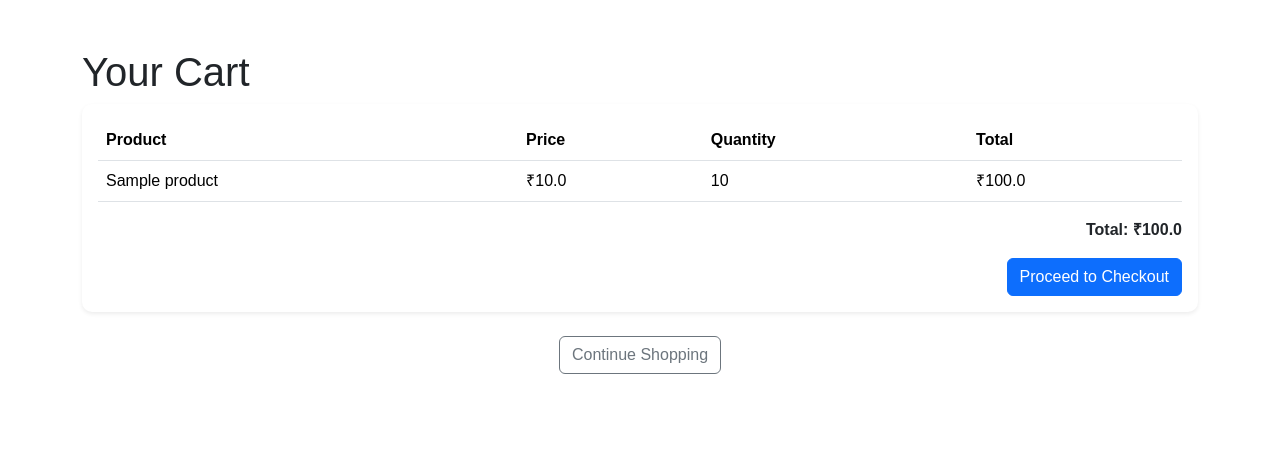
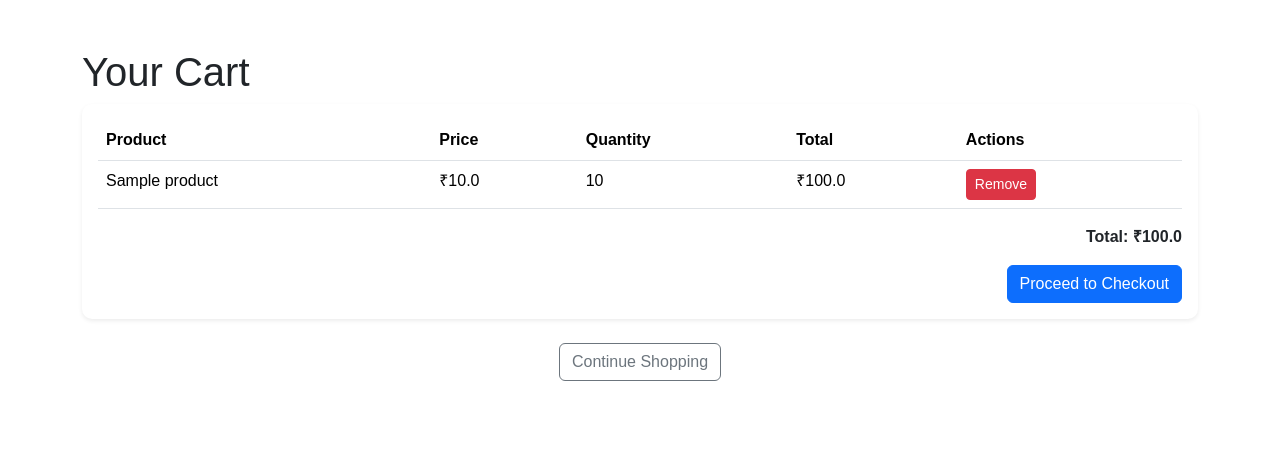
Before and after one commit to jhaBinoy/ecommerce-mithlanchal, a Flask app: page /cart in a window 1280 px wide. Shown: the part 56-505 px from the top of the page. Run offline with Flask 3, Linux system fonts and the light colour scheme; a user stored in the database is signed in; tables that the repository leaves empty hold one stand-in row (values such as "Sample post"); parts of the project's set-up code (start-up, migrations or seed data) failed here and were passed over.

Commit message:
update with advanced UI and professional look

```diff
--- a/app.py
+++ b/app.py
@@ -186,6 +186,45 @@ def payment_success():
         flash(f'Payment verification failed: {str(e)}')
         return redirect(url_for('checkout'))
 
+@app.route('/cart/remove/<int:cart_item_id>', methods=['POST'])
+@login_required
+def remove_from_cart(cart_item_id):
+    cart_item = CartItem.query.get_or_404(cart_item_id)
+    if cart_item.user_id != current_user.id:
+        flash('Unauthorized action')
+        return redirect(url_for('cart'))
+    db.session.delete(cart_item)
+    db.session.commit()
+    flash('Item removed from cart')
+    return redirect(url_for('cart'))
+
+class Order(db.Model):
+    id = db.Column(db.Integer, primary_key=True)
+    user_id = db.Column(db.Integer, db.ForeignKey('user.id'), nullable=False)
+    total = db.Column(db.Float, nullable=False)
+    payment_id = db.Column(db.String(100))
+    created_at = db.Column(db.DateTime, default=datetime.utcnow)
+    user = db.relationship('User', backref='orders')
+
+@app.route('/search')
+def search():
+    query = request.args.get('q')
+    products = Product.query.filter(Product.name.ilike(f'%{query}%')).all()
+    return render_template('index.html', products=products)
+
+@app.route('/cart/remove/<int:cart_item_id>', methods=['POST'])
+@login_required
+def remove_from_cart(cart_item_id):
+    cart_item = CartItem.query.get_or_404(cart_item_id)
+    if cart_item.user_id != current_user.id:
+        flash('Unauthorized action')
+        return redirect(url_for('cart'))
+    db.session.delete(cart_item)
+    db.session.commit()
+    flash('Item removed from cart')
+    return redirect(url_for('cart'))
+
+
 @app.route('/logout')
 @login_required
 def logout():
--- a/templates/cart.html
+++ b/templates/cart.html
@@ -48,6 +48,7 @@
                                 <th>Price</th>
                                 <th>Quantity</th>
                                 <th>Total</th>
+                                <th>Actions</th> <!-- Added Actions column -->
                             </tr>
                         </thead>
                         <tbody>
@@ -57,6 +58,11 @@
                                     <td>₹{{ item.product.price }}</td>
                                     <td>{{ item.quantity }}</td>
                                     <td>₹{{ item.product.price * item.quantity }}</td>
+                                    <td>
+                                        <form method="POST" action="{{ url_for('remove_from_cart', cart_item_id=item.id) }}">
+                                            <button type="submit" class="btn btn-danger btn-sm">Remove</button>
+                                        </form>
+                                    </td> <!-- Added Remove button -->
                                 </tr>
                             {% endfor %}
                         </tbody>
```
